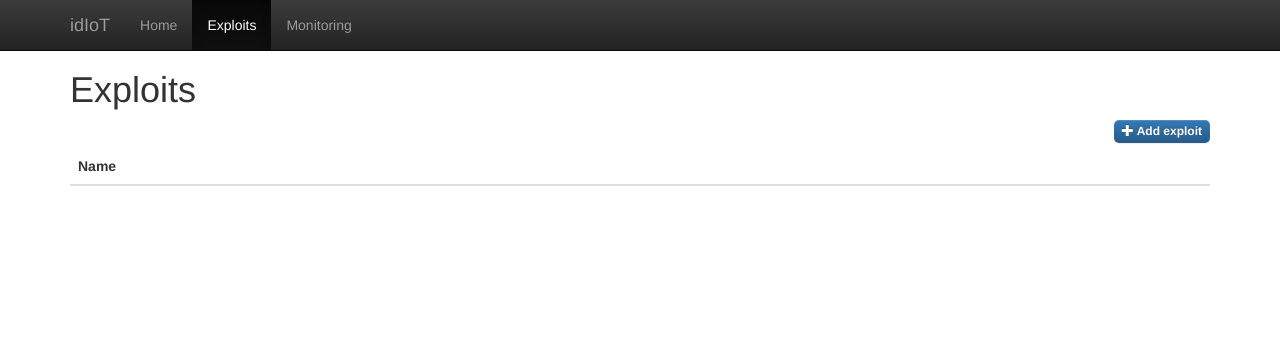
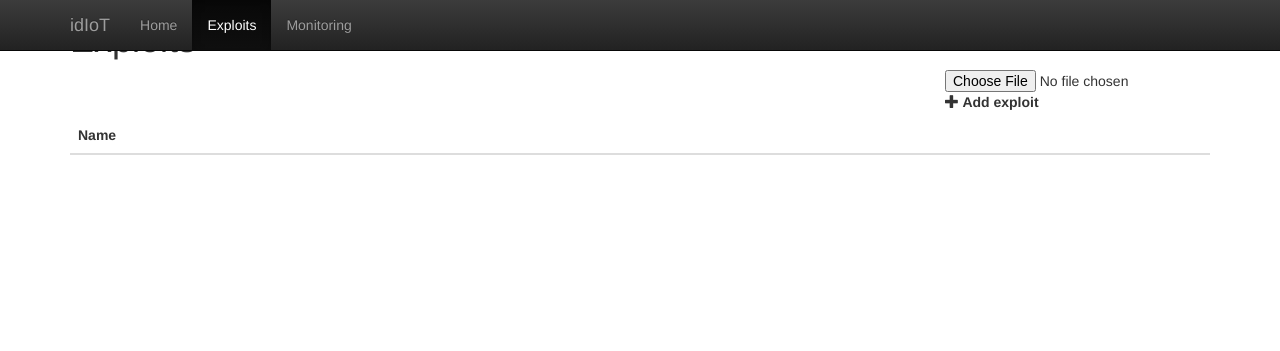
Before and after one commit to jerdna-regeiz/tomaHAWkss, a Flask app: template server/ctfServer/idIoT/ui/templates/exploits.html in a window 1280 px wide. Shown: the top 351 px of the page. Run offline with Flask 2, Linux system fonts and the light colour scheme; the template is opened without the code that fills it, so the values that code supplies are empty; some libraries are stand-ins or nearby versions.

Commit message:
change exploits html

```diff
--- a/server/ctfServer/idIoT/ui/templates/exploits.html
+++ b/server/ctfServer/idIoT/ui/templates/exploits.html
@@ -10,51 +10,7 @@
     <!-- Optional theme -->
     <link rel="stylesheet" href="https://maxcdn.bootstrapcdn.com/bootstrap/3.3.7/css/bootstrap-theme.min.css" integrity="sha384-rHyoN1iRsVXV4nD0JutlnGaslCJuC7uwjduW9SVrLvRYooPp2bWYgmgJQIXwl/Sp" crossorigin="anonymous">
 
-    <style>
-      .inputfile + label {
-        font-size: 12px;
-        font-weight: 700;
-        display: inline-block;
-        color: #fff;
-        background-color: #245580;
-        border-color: #122b40;
-        padding: 3px 8px;
-        border-radius: 5px;
-        background-image: -webkit-linear-gradient(top,#337ab7 0,#265a88 100%);
-        background-image: -o-linear-gradient(top,#337ab7 0,#265a88 100%);
-        background-image: -webkit-gradient(linear,left top,left bottom,from(#337ab7),to(#265a88));
-        background-image: linear-gradient(to bottom,#337ab7 0,#265a88 100%);
-        filter: progid:DXImageTransform.Microsoft.gradient(startColorstr='#ff337ab7', endColorstr='#ff265a88', GradientType=0);
-        filter: progid:DXImageTransform.Microsoft.gradient(enabled=false);
-        background-repeat: repeat-x;
-        border-color: #245580;
-        text-shadow: 0 -1px 0 rgba(0,0,0,.2);
-        -webkit-box-shadow: inset 0 1px 0 rgba(255,255,255,.15), 0 1px 1px rgba(0,0,0,.075);
-        box-shadow: inset 0 1px 0 rgba(255,255,255,.15), 0 1px 1px rgba(0,0,0,.075);
-      }
-
-      .inputfile:focus + label,
-      .inputfile + label:hover {
-        color: #fff;
-        background-color: #286090;
-        border-color: #122b40;
-        padding: 3px 8px;
-      }
-      .inputfile {
-        width: 0.1px;
-        height: 0.1px;
-        opacity: 0;
-        overflow: hidden;
-        position: absolute;
-        z-index: -1;
-      }
-      .inputfile + label {
-        cursor: pointer; /* "hand" cursor */
-      }
-      .p-t-50 {
-          padding-top: 50px;
-      }
-    </style>
+    <link rel="stylesheet" href="{{ url_for('static',filename='css/style.css') }}">
 
     <!-- Latest compiled and minified JavaScript -->
     <script src="https://code.jquery.com/jquery-3.2.1.min.js"></script>
```
